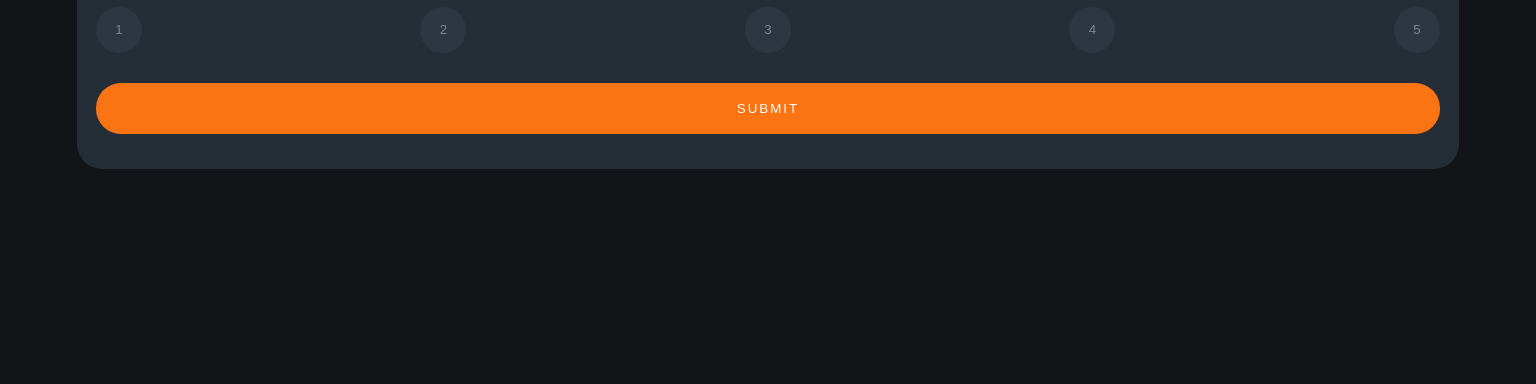
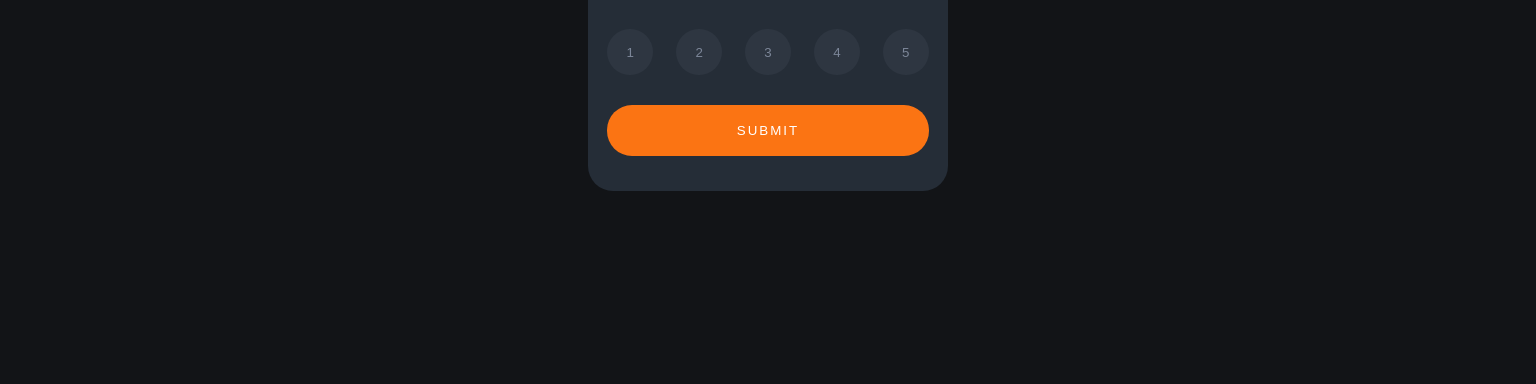
Before and after one commit to Timothy-Achonu/Frontend-mentor_rating-component, a plain HTML site: page index.html in a window 1536 px wide. Shown: the part 416-800 px from the top of the page. Drawn offline with Linux system fonts and the light colour scheme.

Commit message:
Update index.css

```diff
--- a/index.css
+++ b/index.css
@@ -34,6 +34,7 @@ body {
     justify-content: center;
     align-items: center;
     width: 375px;
+    max-width: 400px;
     margin: auto;
 }
 
@@ -186,10 +187,3 @@ body {
     text-align: center;
     color: var(--light-grey);
 }
-
-
-@media (min-width:1440px) {
-    .content-wrapper {
-       width: 1440px;
-    }
-}
```
